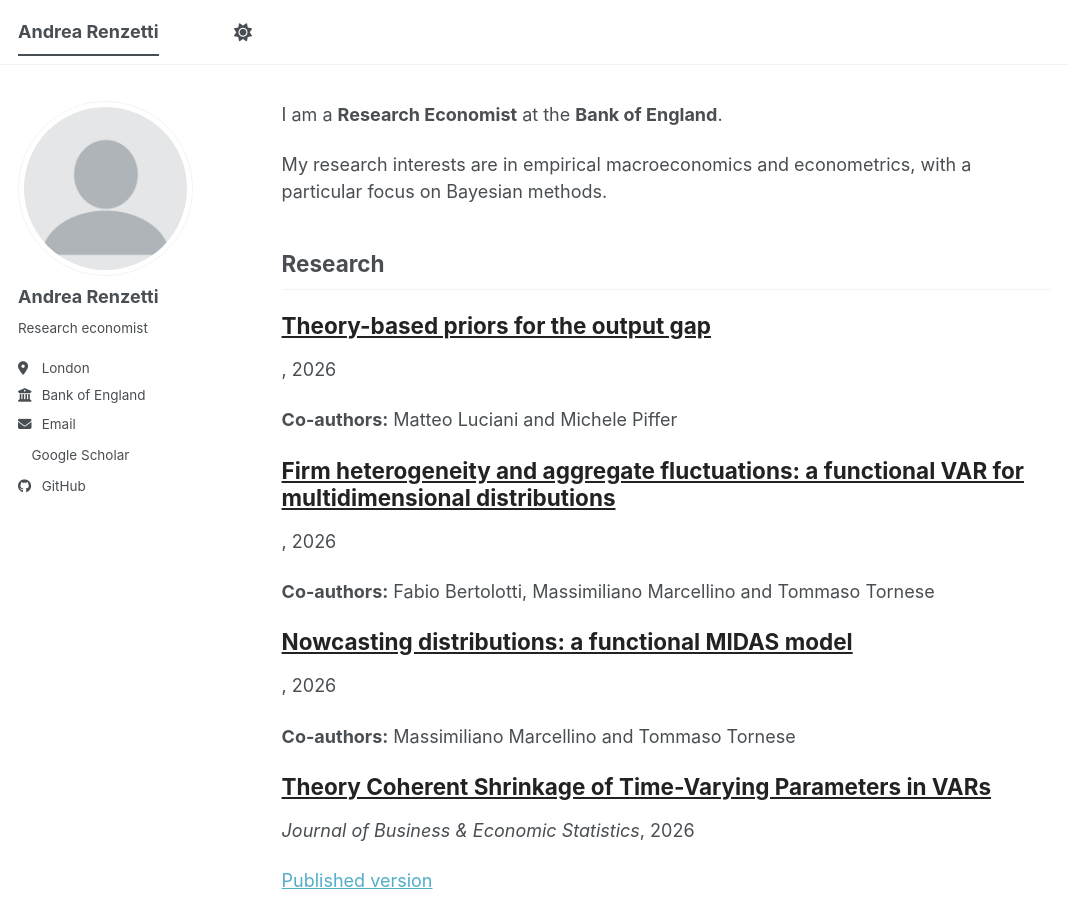
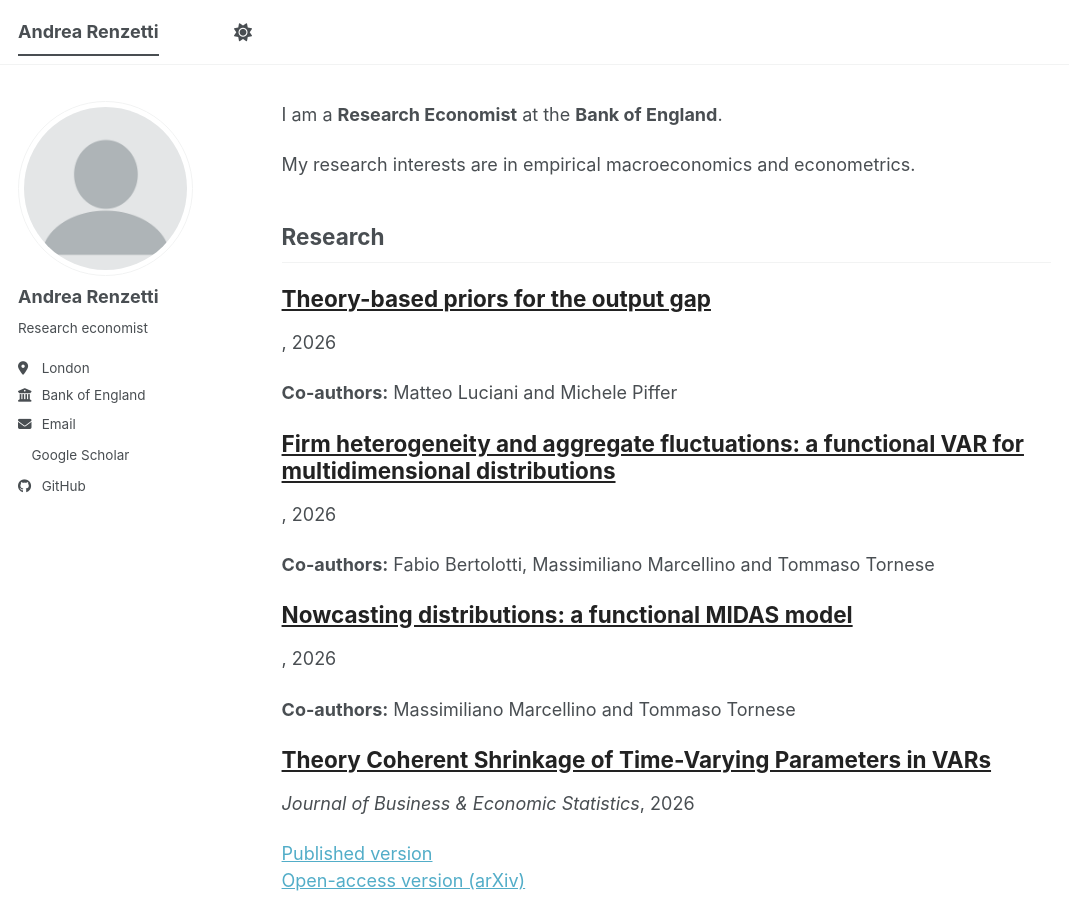
Before and after one commit to RenzettiA/RenzettiA.github.io, a Jekyll site: the page built from _pages/about.md, in a window 1280 px wide and 900 px high. Shown: the whole window, without its empty margins (0-1069 px from the left). Built offline with Jekyll 4.4.1, drawn with Linux system fonts in a browser that asks for light colours; a style sheet for code colours, icons or effects is not loaded.

Commit message:
Update research interests in about page
Removed mention of Bayesian methods from research interests.

```diff
--- a/_pages/about.md
+++ b/_pages/about.md
@@ -10,7 +10,7 @@ redirect_from:
 
 I am a **Research Economist** at the **Bank of England**.
 
-My research interests are in empirical macroeconomics and econometrics, with a particular focus on Bayesian methods.
+My research interests are in empirical macroeconomics and econometrics.
 
 
 ## Research
```
